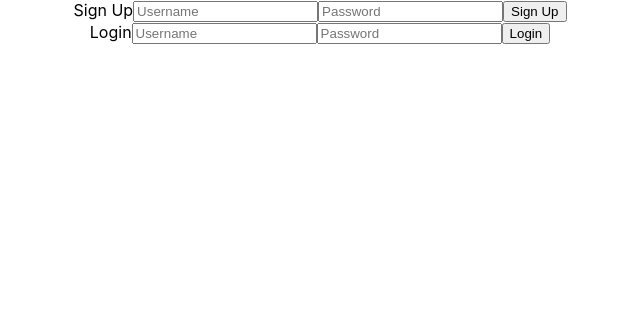
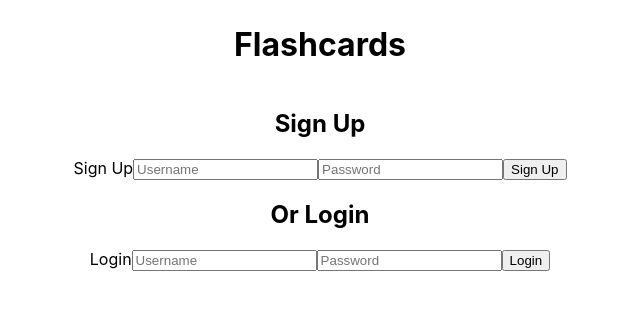
Before and after one commit to rschmelter/flashcard-app, a React (Create React App) app in the folder client/: page / in a window 1280 px wide. Shown: the top 310 px of the page, without its empty margins (320-960 px from the left). Built offline with nearby package versions, Linux system fonts and the light colour scheme.

Commit message:
update ReadMe

```diff
--- a/client/src/components/home.js
+++ b/client/src/components/home.js
@@ -6,14 +6,13 @@ import Header from './Header'
 
 class Home extends Component {
   render() {
-    debugger;
+
 
     return (
 
 
         <div className="Home">
             <Header/>
-            <h1>Hello</h1>
             <DeckForm/>
             <DeckList/>
             <Deck/>
--- a/client/src/components/start.js
+++ b/client/src/components/start.js
@@ -7,7 +7,10 @@ class Start extends Component {
       return (
 
           <div className="Start">
+            <h1>Flashcards</h1>
+            <h2>Sign Up</h2>
             <SignUp/>
+            <h2>Or Login</h2>
             <Login/>
           </div>
 
--- a/client/src/containers/CardList.js
+++ b/client/src/containers/CardList.js
@@ -20,7 +20,7 @@ class CardList extends Component {
 
 
         <div className="CardList">
-        {cards.map(card => <Card cardId={card.id} front={card.front} back={card.back}/>)}
+        {cards.map(card => <Card key={card.id} cardId={card.id} front={card.front} back={card.back}/>)}
 
         </div>
 
--- a/client/src/containers/DeckList.js
+++ b/client/src/containers/DeckList.js
@@ -4,6 +4,7 @@ import { bindActionCreators } from 'redux'
 import { fetchUser } from '../actions/userActions'
 import { fetchDecks } from '../actions/deckActions'
 import Deck from '../components/Deck'
+
 
 
 
@@ -27,7 +28,7 @@ class DeckList extends Component {
           <div className="DeckList">
 
 
-            {decks.map(deck => <Deck deckId={deck.id} deck={deck.name}/>)}
+            {decks.map(deck => <Deck key={deck.id} deckId={deck.id} deck={deck.name}/>)}
           </div>
 
       );
```
Also changed, not shown: client/src/components/Header.js (line endings or trailing spaces), 1 other file (tests, documents, lock files or other folders).
